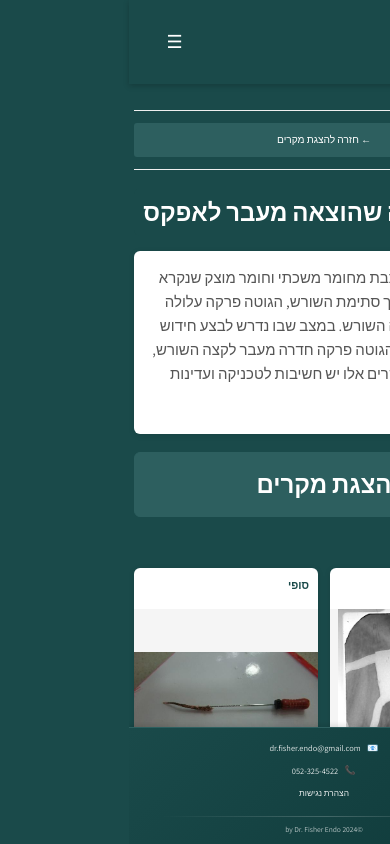
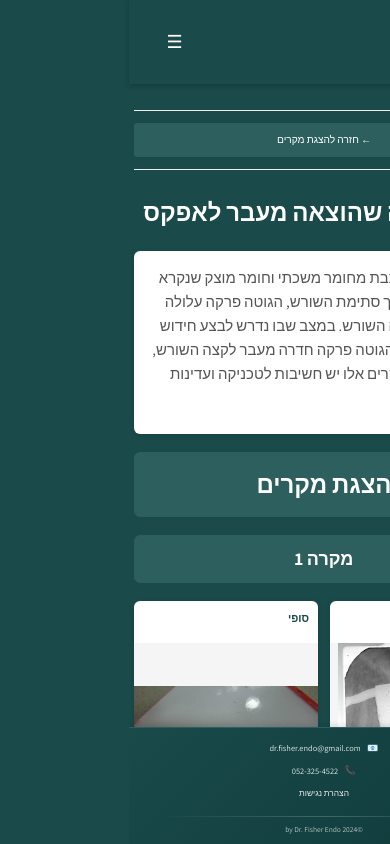
Before and after one commit to SenseiFisher/drfisher, a React (Create React App) app: page /cases/guta-perka in a window 390 px wide. Built offline with nearby package versions, Linux system fonts and the light colour scheme.

Commit message:
Add cases titles X

```diff
--- a/src/index.css
+++ b/src/index.css
@@ -870,9 +870,16 @@ footer {
 }
 
 .case-section h3 {
-    color: var(--dark-teal);
-    font-size: var(--h3-size);
-    margin-bottom: clamp(0.75rem, 1.5vw, 1rem);
+    color: var(--white);
+    font-size: clamp(1.5rem, 4vw, 2.5rem);
+    font-weight: 700;
+    margin-bottom: clamp(1.5rem, 3vw, 2rem);
+    margin-top: clamp(1.5rem, 3vw, 2rem);
+    text-align: center;
+    padding: clamp(0.75rem, 1.5vw, 1.25rem);
+    background-color: var(--primary-teal);
+    border-radius: clamp(0.5rem, 1vw, 0.75rem);
+    border: clamp(0.125rem, 0.2vw, 0.25rem) solid var(--primary-teal);
 }
 
 .case-section h4 {
```
